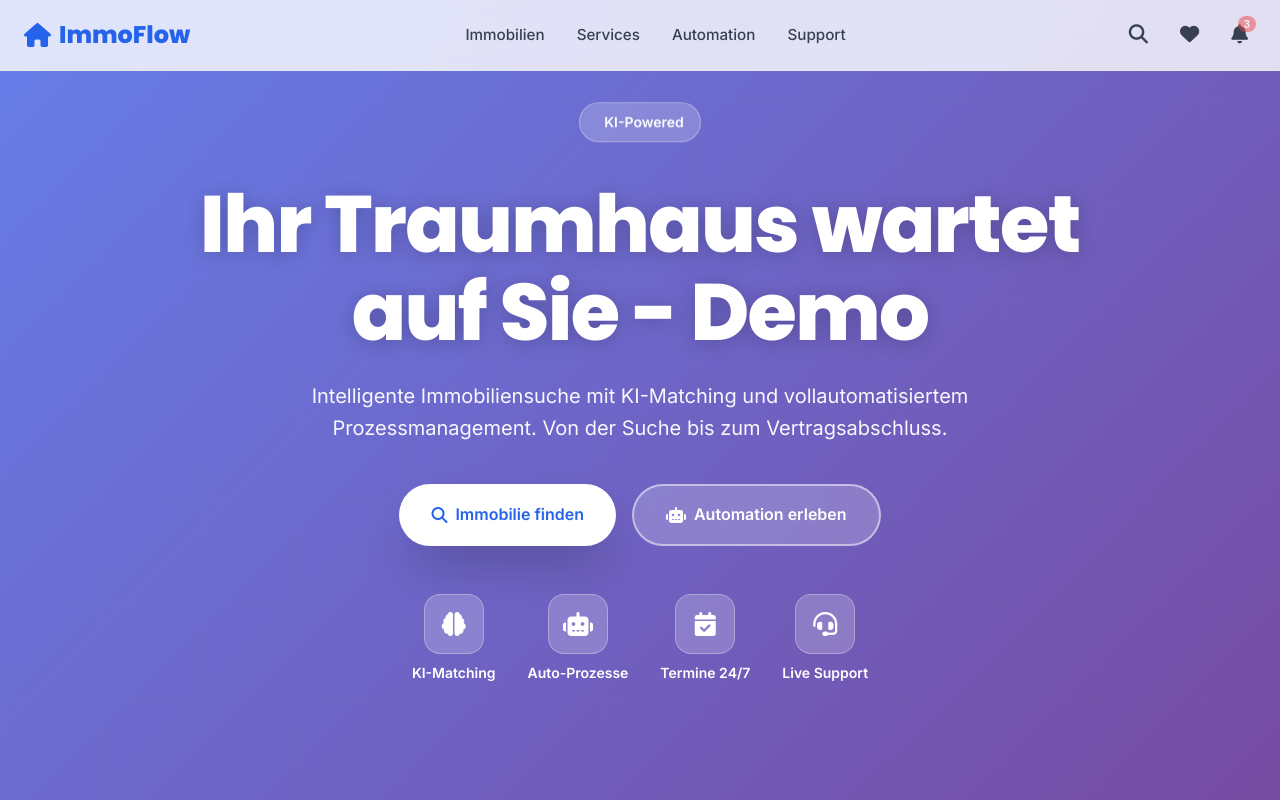
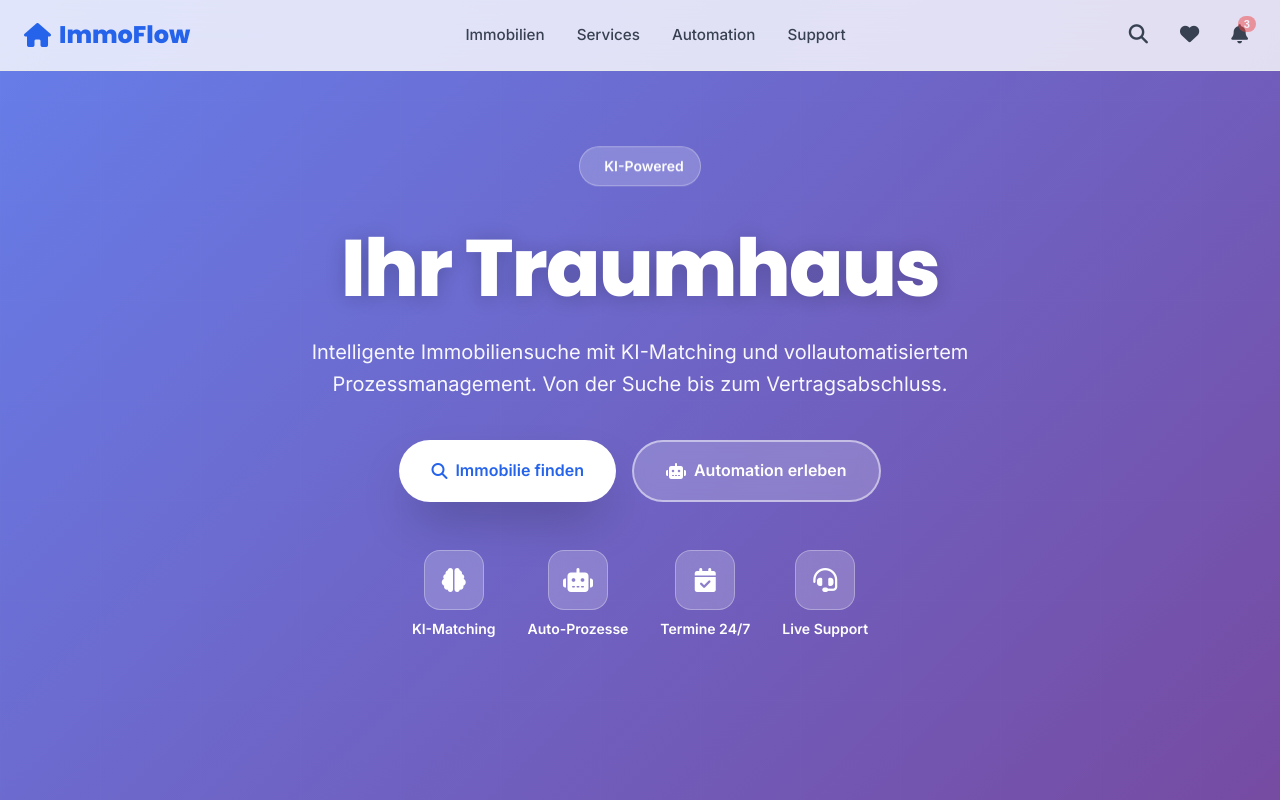
Before and after one commit to dinesnimalthas/Demo-Gruppe-12, a website: page docs/index.html in a window 1280 px wide. Shown: the top 800 px of the page. Drawn offline with Linux system fonts and the light colour scheme; some icons are missing.

Commit message:
refactor: Simplify hero title by removing 'Demo' for clarity

```diff
--- a/docs/index.html
+++ b/docs/index.html
@@ -44,7 +44,7 @@
     <section class="hero">
         <div class="hero-content">
             <span class="hero-badge"><i class="fas fa-sparkles"></i> KI-Powered</span>
-            <h1 class="hero-title">Ihr Traumhaus wartet auf Sie - Demo</h1>
+            <h1 class="hero-title">Ihr Traumhaus</h1>
             <p class="hero-subtitle">Intelligente Immobiliensuche mit KI-Matching und vollautomatisiertem Prozessmanagement. Von der Suche bis zum Vertragsabschluss.</p>
 
             <div class="hero-cta">
```
